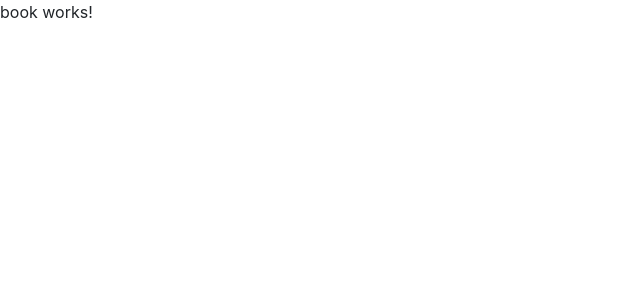
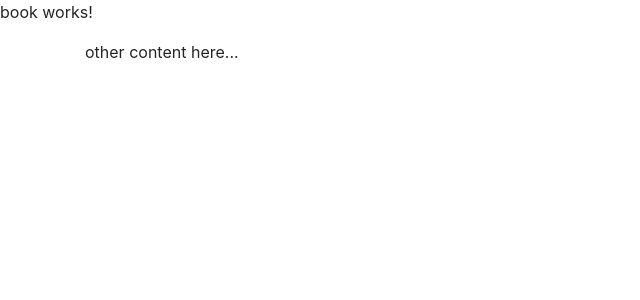
Before and after one commit to TiagoSousaDias/booking, an Angular app in the folder angular-src/: page /book in a window 1280 px wide. Shown: the top 300 px of the page, without its empty margins (0-640 px from the left). Built offline with nearby package versions, Linux system fonts and the light colour scheme.

Commit message:
setting footer

```diff
--- a/angular-src/src/app/app.module.ts
+++ b/angular-src/src/app/app.module.ts
@@ -10,6 +10,7 @@ import { SliderComponent } from './components/slider/slider.component';
 import { BookComponent } from './components/book/book.component';
 import { TestimonialComponent } from './components/testimonial/testimonial.component';
 import { GalleryComponent } from './components/gallery/gallery.component';
+import { FooterComponent } from './components/footer/footer.component';
 
 const appRoutes: Routes = [
     {path:'',component: HomeComponent},
@@ -24,7 +25,8 @@ const appRoutes: Routes = [
     SliderComponent,
     BookComponent,
     TestimonialComponent,
-    GalleryComponent
+    GalleryComponent,
+    FooterComponent
   ],
   imports: [
     BrowserModule,
--- a/angular-src/src/app/components/book/book.component.html
+++ b/angular-src/src/app/components/book/book.component.html
@@ -1,3 +1,4 @@
 <p>
   book works!
 </p>
+<app-footer></app-footer>
--- /dev/null
+++ b/angular-src/src/app/components/footer/footer.component.html
@@ -0,0 +1,5 @@
+<div class="container">
+  <div *ngIf="isHome;then homeFooter else footer">here is ignored</div>
+  <ng-template #homeFooter>content here...</ng-template>
+  <ng-template #footer>other content here...</ng-template>
+</div>
--- /dev/null
+++ b/angular-src/src/app/components/footer/footer.component.ts
@@ -0,0 +1,18 @@
+import { Component, OnInit } from '@angular/core';
+import {Router} from '@angular/router';
+
+@Component({
+  selector: 'app-footer',
+  templateUrl: './footer.component.html',
+  styleUrls: ['./footer.component.css']
+})
+export class FooterComponent implements OnInit {
+
+  constructor(private router:Router) { }
+  isHome:any;
+  ngOnInit() {
+   this.isHome = (this.router.url !='/'? false:true);
+  //  this.isHome = this.router.url;
+  }
+
+}
--- a/angular-src/src/app/components/home/home.component.html
+++ b/angular-src/src/app/components/home/home.component.html
@@ -16,3 +16,4 @@
     <p>{{gymText}}</p>
   </div>
 </div>
+<app-footer></app-footer>
--- a/angular-src/src/app/components/home/home.component.ts
+++ b/angular-src/src/app/components/home/home.component.ts
@@ -1,5 +1,4 @@
 import { Component, OnInit } from '@angular/core';
-import {Router} from '@angular/router';
 
 @Component({
   selector: 'app-home',
```
Also changed, not shown: angular-src/src/app/components/footer/footer.component.css (added), 1 other file (tests, documents, lock files or other folders).
